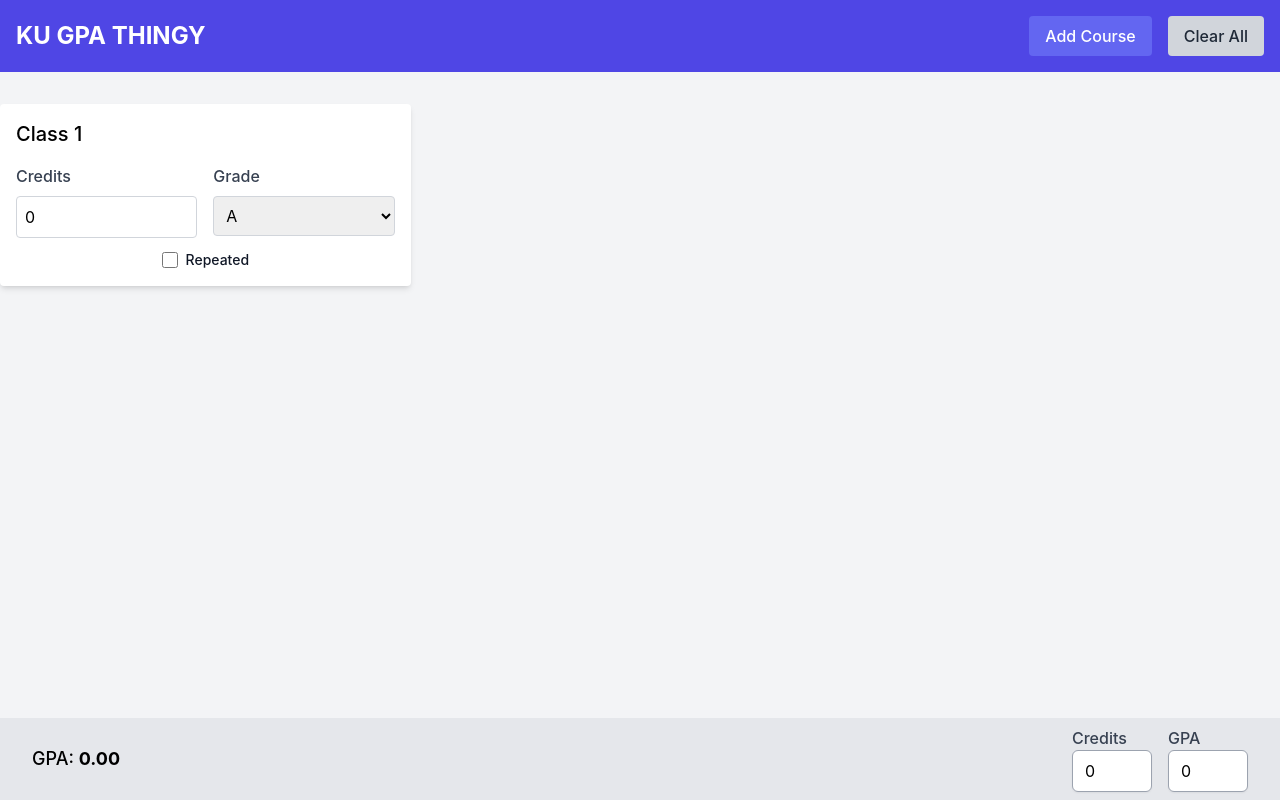
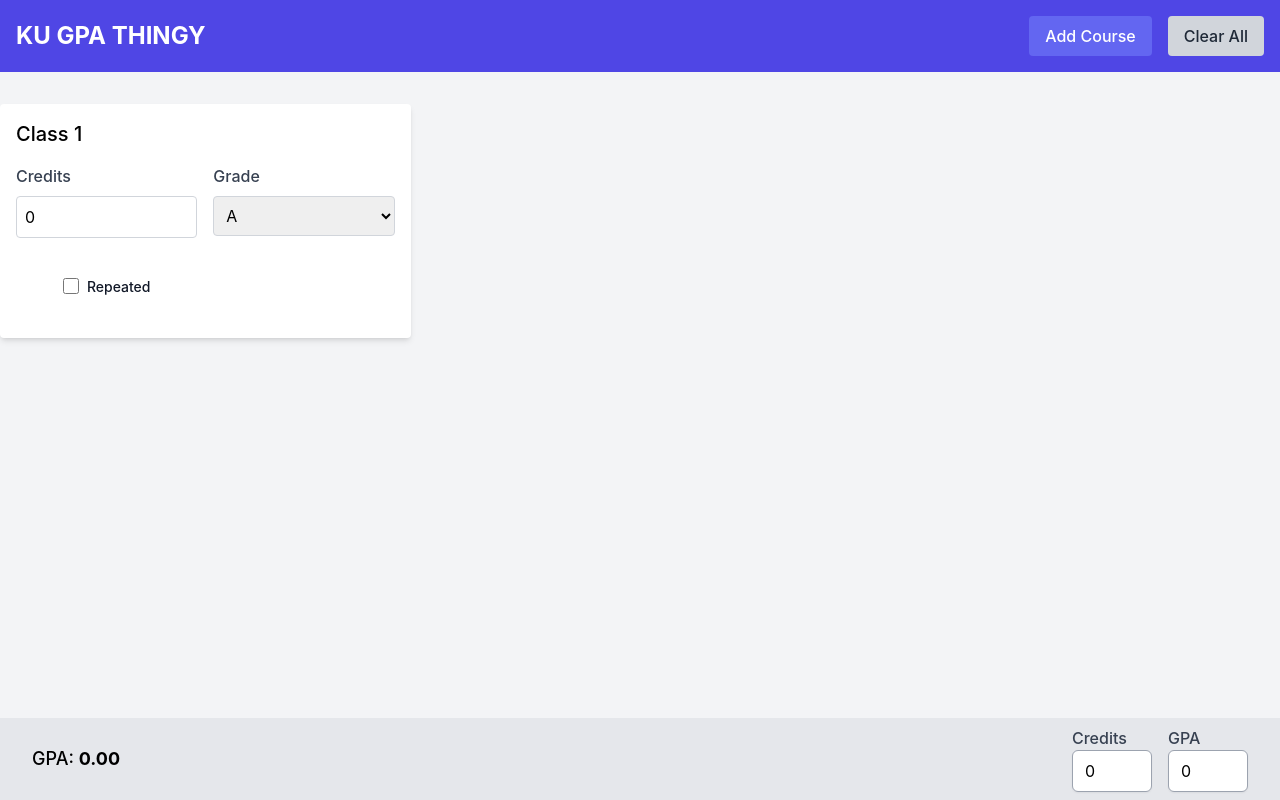
Before and after one commit to Cyberistic/KuwaitUniversity-GPA-Calculator, a React (Create React App) app: page / in a window 1280 px wide. Built offline with nearby package versions, Linux system fonts and the light colour scheme.

Commit message:
added repeated courses system

```diff
--- a/package.json
+++ b/package.json
@@ -8,8 +8,13 @@
     "@testing-library/jest-dom": "^5.16.5",
     "@testing-library/react": "^13.4.0",
     "@testing-library/user-event": "^13.5.0",
+    "downloadjs": "^1.4.7",
+    "html-table-to-json": "^1.0.0",
+    "html2canvas": "^1.4.1",
+    "querystring": "^0.2.1",
     "react": "^18.2.0",
     "react-dom": "^18.2.0",
+    "react-dropzone": "^14.2.3",
     "react-scripts": "5.0.1",
     "web-vitals": "^2.1.4"
   },
--- a/src/App.js
+++ b/src/App.js
@@ -1,7 +1,42 @@
 import "./App.css";
-import { useState, useEffect, useRef } from "react";
+import { useState, useEffect, useRef, useCallback } from "react";
 import BigForm from "./BigForm.js";
 import BottomBar from "./BottomBar";
+import { stringify } from "querystring";
+import Dropzone from "react-dropzone";
+import html2canvas from "html2canvas";
+import downloadjs from "downloadjs";
+
+function getFile(newfile) {
+  if (newfile) {
+    let parser = new DOMParser().parseFromString(newfile, "text/html");
+    let schedule = parser.getElementsByClassName("c86")[0];
+    let coursename = parser.getElementsByClassName("c18")[0];
+    return [
+      schedule.innerHTML,
+      tableToJSON(coursename.innerHTML)._headers[0][0].split("Term: ")[1]
+    ];
+  } else {
+    return "";
+  }
+}
+
+function tableToJSON(table) {
+  const HtmlTableToJson = require("html-table-to-json");
+  return HtmlTableToJson.parse("<table>" + table + "</table>");
+}
+
+const useFetch = (url) => {
+  const [data, setData] = useState("");
+
+  useEffect(() => {
+    fetch(url)
+      .then((res) => res.text())
+      .then((data) => setData(data));
+  }, [url]);
+
+  return data;
+};
 
 function App() {
   const [forms, setForms] = useState([0]);
@@ -15,11 +50,12 @@
   const prevFormValues = useRef({});
   const prevPastValues = useRef([]);
 
-  const onBigFormChange = (index, credits, grade, repeated) => {
+  const onBigFormChange = (index, credits, grade, repeated, pastGrade) => {
     const newValues = {
       credits: credits,
       grade: grade,
       repeated: repeated,
+      pastGrade: pastGrade
     };
     setFormValues({ ...formValues, [index]: newValues });
   };
@@ -48,7 +84,10 @@
   };
 
   useEffect(() => {
-    if (prevFormValues.current === formValues && prevPastValues.current === pastValues) {
+    if (
+      prevFormValues.current === formValues &&
+      prevPastValues.current === pastValues
+    ) {
       return;
     }
 
@@ -57,21 +96,26 @@
       setKeyCounter(1);
     }
 
-    const tempCredits = Object.values(formValues).reduce(
-      (a, b) => parseInt(a) + parseInt(b.credits),
-      0
-    );
+    const tempCredits = Object.values(formValues).reduce((a, b) => {
+      const courseCredit = b.repeated === true ? 0 : parseInt(b.credits);
+      return parseInt(a) + courseCredit;
+    }, 0);
     setTotalCredits(tempCredits);
 
-    const tempCreditsByWeight = Object.values(formValues).reduce(
-      (a, b) => {
-        if (parseInt(b.credits) === 0) {
-          return parseFloat(a);
-        }
-        return parseFloat(a) + parseInt(b.credits) * parseFloat(b.grade);
-      },
-      0
-    );
+    const tempCreditsByWeight = Object.values(formValues).reduce((a, b) => {
+      if (parseInt(b.credits) === 0) {
+        return parseFloat(a);
+      }
+
+      const subtractedCredits =
+        b.repeated === true ? parseInt(b.credits) * parseFloat(b.pastGrade) : 0;
+
+      return (
+        parseFloat(a) +
+        parseInt(b.credits) * parseFloat(b.grade) -
+        subtractedCredits
+      );
+    }, 0);
     setTotalCreditsByWeight(tempCreditsByWeight);
   }, [formValues, forms, prevFormValues, prevPastValues]);
 
@@ -79,15 +123,21 @@
     if (pastValues.length === 0 && totalCredits === 0) {
       setGpa(0);
     } else if (pastValues.length === 0) {
-      const currentGpa = Number(totalCreditsByWeight / totalCredits).toPrecision(3);
+      const currentGpa = Number(
+        totalCreditsByWeight / totalCredits
+      ).toPrecision(3);
       setGpa(currentGpa);
     } else if (totalCredits === 0) {
       setGpa(pastValues[1].toPrecision(3));
     } else {
-      const currentGpa = Number(totalCreditsByWeight / totalCredits).toPrecision(3);
+      const currentGpa = Number(
+        totalCreditsByWeight / totalCredits
+      ).toPrecision(3);
       const pastGpa = pastValues[1];
       const pastCredits = pastValues[0];
-      const weightedAvg = ((pastGpa * pastCredits) + (currentGpa * totalCredits)) / (pastCredits + totalCredits);
+      const weightedAvg =
+        (pastGpa * pastCredits + currentGpa * totalCredits) /
+        (pastCredits + totalCredits);
       setGpa(weightedAvg.toPrecision(3));
     }
 
@@ -98,19 +148,13 @@
     setKeyCounter((prev) => prev + 1);
     const newKey = keyCounter;
     setForms([...forms, newKey]);
-
   };
-
-
-
 
   return (
     <div className="min-h-screen bg-gray-100">
       <header className="bg-indigo-600 text-white">
         <div className="container mx-auto px-4 py-4 flex justify-between items-center">
-          <h1 className="text-2xl font-bold">
-            KU GPA THINGY
-          </h1>
+          <h1 className="text-2xl font-bold">KU GPA THINGY</h1>
           <div className="flex">
             <button
               className="bg-indigo-500 hover:bg-indigo-800 text-white font-medium py-2 px-4 rounded mr-4"
@@ -139,8 +183,7 @@
           ))}
         </div>
       </main>
-      <BottomBar gpa={gpa}
-              onBottomBarChange={onBottomBarChange}/>
+      <BottomBar gpa={gpa} onBottomBarChange={onBottomBarChange} />
     </div>
   );
 }
--- a/src/BigForm.js
+++ b/src/BigForm.js
@@ -14,7 +14,7 @@
   "C-": 1.67,
   "D+": 1.33,
   D: 1,
-    F: 0,
+  F: 0
 };
 
 // This component represents a form for entering class information
@@ -23,6 +23,7 @@
   const [credits, setCredits] = useState(0);
   const [repeated, setRepeated] = useState(false);
   const [grade, setGrade] = useState(4);
+  const [pastGrade, setPastGrade] = useState(0);
 
   // This function handles changes to the credits input field
   const onCreditsChange = (credits) => {
@@ -46,8 +47,8 @@
 
   // This effect runs every time credits, grade, or repeated changes, and updates the parent component's state
   useEffect(() => {
-        props.onBigFormChange(props.index, credits, grade, repeated);
-    }, [credits, grade, repeated]);
+    props.onBigFormChange(props.index, credits, grade, repeated, pastGrade);
+  }, [credits, grade, repeated, pastGrade]);
 
   // Render the form
   return (
@@ -71,23 +72,15 @@
             onChange={(e) => onCreditsChange(e.target.value)}
           />
         </div>
-                <div>
-                    <label className="text-gray-700 font-medium block mb-2">Grade</label>
-                    <select
-                        className="border border-gray-300 p-2 rounded w-full"
-                        value={grade}
-                        onChange={(e) => setGrade(e.target.value)}
-                    >
-                        {/* Map over the grades object and create an option for each key/value pair */}
-                        {Object.keys(grades).map((key) => (
-                            <option key={key} value={grades[key]}>
-                                {key}
-                            </option>
-                        ))}
-                    </select>
+        <Grade
+          header={"Grade"}
+          visible={true}
+          grade={grade}
+          setGrade={setGrade}
+        />
       </div>
-            </div>
-            <div className="mt-3 flex justify-center items-center ">
+      <div className="mt-3 grid grid-cols-1 sm:grid-cols-2 gap-4">
+        <div className="flex justify-center items-center ">
           <input
             onChange={(e) => setRepeated(e.target.checked)}
             id="default-checkbox"
@@ -95,10 +88,20 @@
             value={repeated}
             className="w-4 h-4 text-blue-600 bg-gray-100 border-gray-300 rounded focus:ring-blue-500 dark:focus:ring-blue-600 dark:ring-offset-gray-800 focus:ring-2 dark:bg-gray-700 dark:border-gray-600"
           />
+          <div>
             <label className="ml-2 text-sm font-medium text-gray-900 dark:text-gray-300">
               Repeated
             </label>
           </div>
+        </div>
+        <Grade
+          header={"Previous Grade"}
+          visible={repeated}
+          grade={pastGrade}
+          setGrade={setPastGrade}
+        />
+      </div>
+
       <div className="absolute top-0 right-0 mt-3 px-2">
         {props.index === 0 ? null : (
           <button
@@ -112,3 +115,25 @@
     </div>
   );
 }
+
+function Grade(props) {
+  return (
+    <div className={`${props.visible ? "" : "collapse"}`}>
+      <label className="text-gray-700 font-medium block mb-2">
+        {props.header}
+      </label>
+      <select
+        className="border border-gray-300 p-2 rounded w-full"
+        value={props.grade}
+        onChange={(e) => props.setGrade(e.target.value)}
+      >
+        {/* Map over the grades object and create an option for each key/value pair */}
+        {Object.keys(grades).map((key) => (
+          <option key={key} value={grades[key]}>
+            {key}
+          </option>
+        ))}
+      </select>
+    </div>
+  );
+}
--- a/src/BottomBar.js
+++ b/src/BottomBar.js
@@ -3,7 +3,6 @@
 export default function BottomBar(props) {
   const [pastCredits, setPastCredits] = useState(0);
   const [pastGpa, setPastGpa] = useState(0);
-
 
   useEffect(() => {
     props.onBottomBarChange(pastGpa, pastCredits);
@@ -37,7 +36,7 @@
       } else if (gpa < 0) {
         setPastGpa(0);
       } else {
-            setPastGpa(parseInt(gpa));
+        setPastGpa(parseFloat(gpa));
       }
     }
   };
@@ -50,9 +49,7 @@
         </div>
         <div className="flex items-center">
           <div className="mr-4">
-              <label className="block font-medium text-gray-700">
-                Credits
-              </label>
+            <label className="block font-medium text-gray-700">Credits</label>
             <input
               type="number"
               className="w-20 py-2 px-3 border border-gray-400 rounded-md shadow-sm focus:outline-none focus:ring-indigo-500 focus:border-indigo-500"
@@ -62,9 +59,7 @@
             />
           </div>
           <div>
-              <label className="block font-medium text-gray-700">
-                GPA
-              </label>
+            <label className="block font-medium text-gray-700">GPA</label>
             <input
               type="number"
               className="w-20 py-2 px-3 border border-gray-400 rounded-md shadow-sm focus:outline-none focus:ring-indigo-500 focus:border-indigo-500"
```
Also changed, not shown: 1 other file (tests, documents, lock files or other folders). Lines whose indentation alone changed are shown as unchanged.
